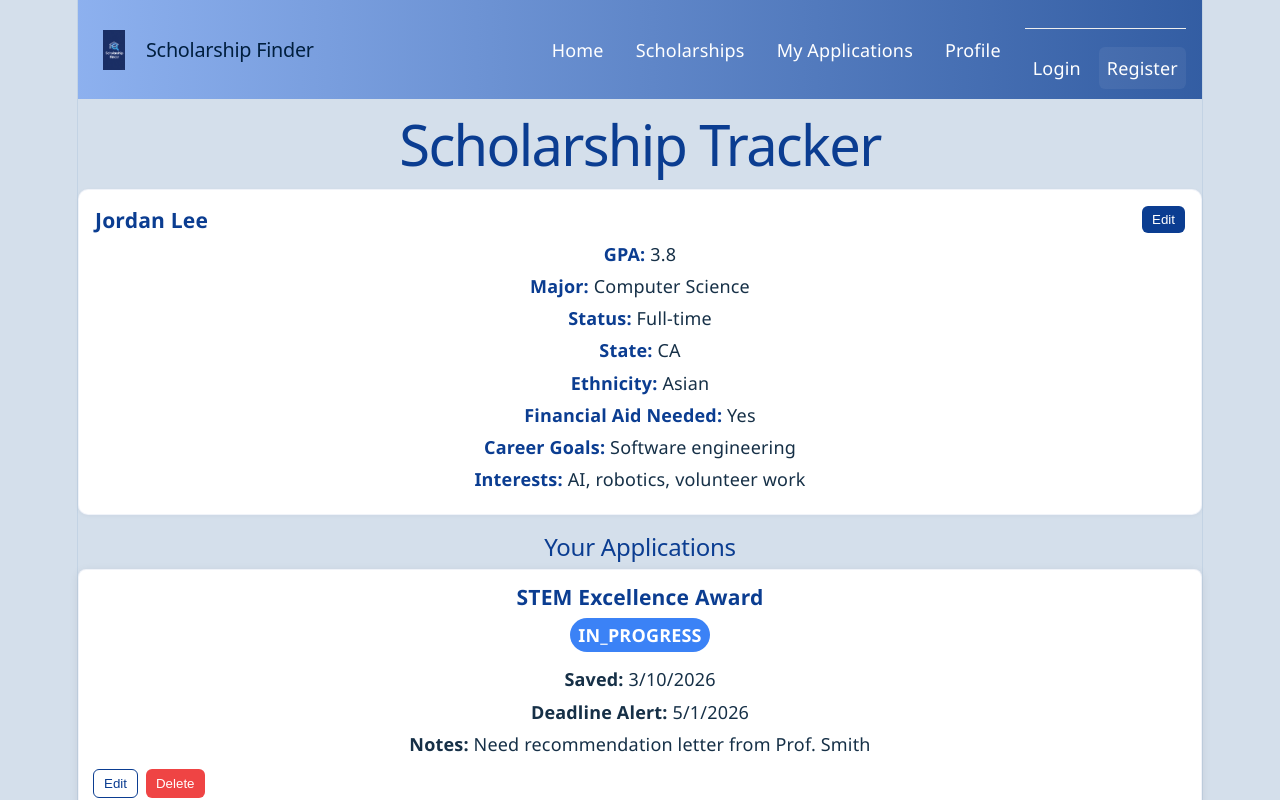
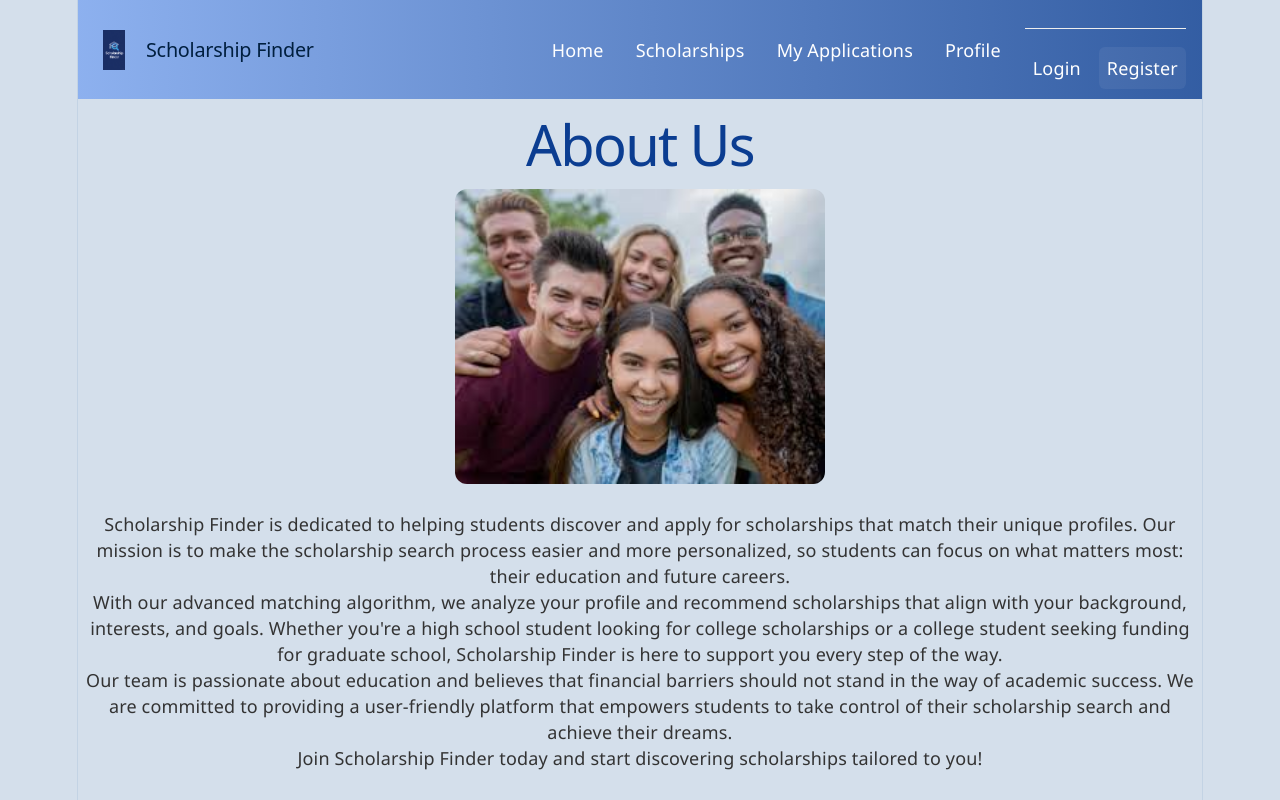
Before and after one commit to code-differently/26q1-team5-capstone, a React app in the folder frontend/: page / in a window 1280 px wide. Shown: the top 800 px of the page. Built offline with nearby package versions, Linux system fonts and the light colour scheme; the HTML template or start-up script is replaced by a standard one.

Commit message:
"Added About Us and About image"

```diff
--- a/frontend/src/App.css
+++ b/frontend/src/App.css
@@ -405,3 +405,12 @@ body{
   right: 0;
   border-right-color: var(--border)
 }
+.about-us-image {
+  width: 33%;
+  max-width: 500px;
+  height: auto;
+  border-radius: 12px;
+  margin: 0 auto 1.5rem auto; /* centers it and adds space below */
+  display: block;
+  /* box-shadow: 0 4px 12px rgba(0, 0, 0, 0.1);  */
+}
--- a/frontend/src/Pages/HomePage.jsx
+++ b/frontend/src/Pages/HomePage.jsx
@@ -1,7 +1,8 @@
 import React, { useState } from 'react';
-import ProfileCard from '../Components/ProfileCard';
+// import ProfileCard from '../Components/ProfileCard';
 // import MatchCard from '../Components/MatchCard';
 import ApplicationCard from '../Components/ApplicationCard';
+import StudentsImage from '../assets/students.jpeg';
 
 const HomePage = ({ matches, applications, profile, onDeleteApplication }) => {
   const handleEdit = (applicationId) => {
@@ -19,13 +20,25 @@ const HomePage = ({ matches, applications, profile, onDeleteApplication }) => {
 
   return (
     <div className="home-page">
-      <h1>Scholarship Tracker</h1>
+      <h1>About Us</h1>
+      <img
+        src={StudentsImage}
+        alt="Students"
+        className="about-us-image"
+      />
+        <p>Scholarship Finder is dedicated to helping students discover and apply for scholarships that match their unique profiles.
+            Our mission is to make the scholarship search process easier and more personalized,
+            so students can focus on what matters most: their education and future careers.</p>
+        <p>With our advanced matching algorithm, we analyze your profile and recommend scholarships that align with your background, interests, and goals.
+            Whether you're a high school student looking for college scholarships or a college student seeking funding for graduate school, Scholarship Finder is here to support you every step of the way.</p>
+        <p>Our team is passionate about education and believes that financial barriers should not stand in the way of academic success. We are committed to providing a user-friendly platform that empowers students to take control of their scholarship search and achieve their dreams.</p>
+        <p>Join Scholarship Finder today and start discovering scholarships tailored to you!</p>
 
-      <ProfileCard
+      {/* <ProfileCard
         profile={profile}
         isEditable
         onEdit={() => alert('Edit profile')}
-      />
+      /> */}
 
       <main className="dashboard">
         {/* <section className="matches-section">
@@ -45,7 +58,7 @@ const HomePage = ({ matches, applications, profile, onDeleteApplication }) => {
           </div>
         </section> */}
 
-        <section className="applications-section">
+        {/* <section className="applications-section">
           <h2>Your Applications</h2>
           <div className="card-grid">
             {applications.length > 0 ? (
@@ -61,7 +74,7 @@ const HomePage = ({ matches, applications, profile, onDeleteApplication }) => {
               <p className="empty-state">You haven't saved any applications yet.</p>
             )}
           </div>
-        </section>
+        </section> */}
       </main>
     </div>
   );
```
Also changed, not shown: frontend/src/assets/Students.jpeg (added).
